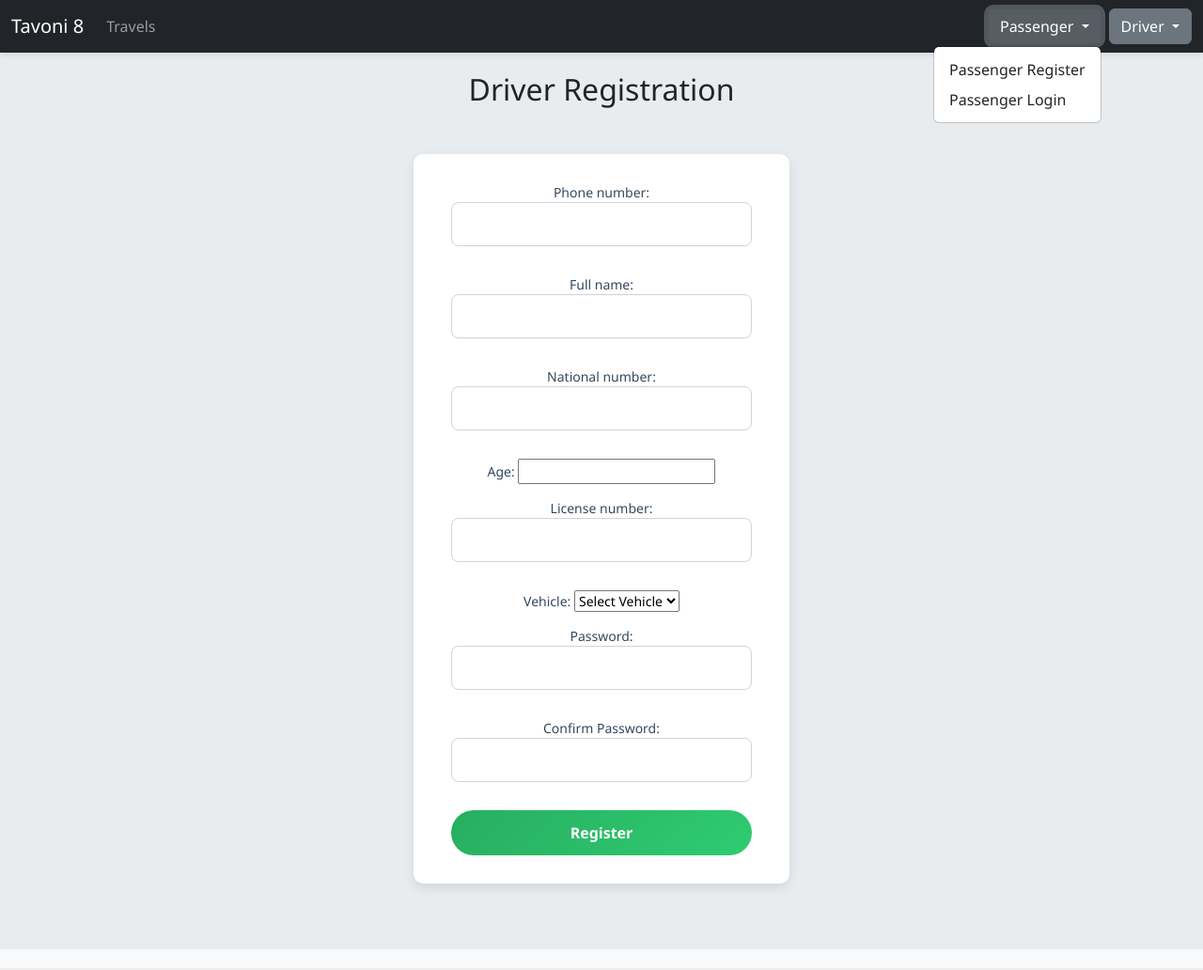
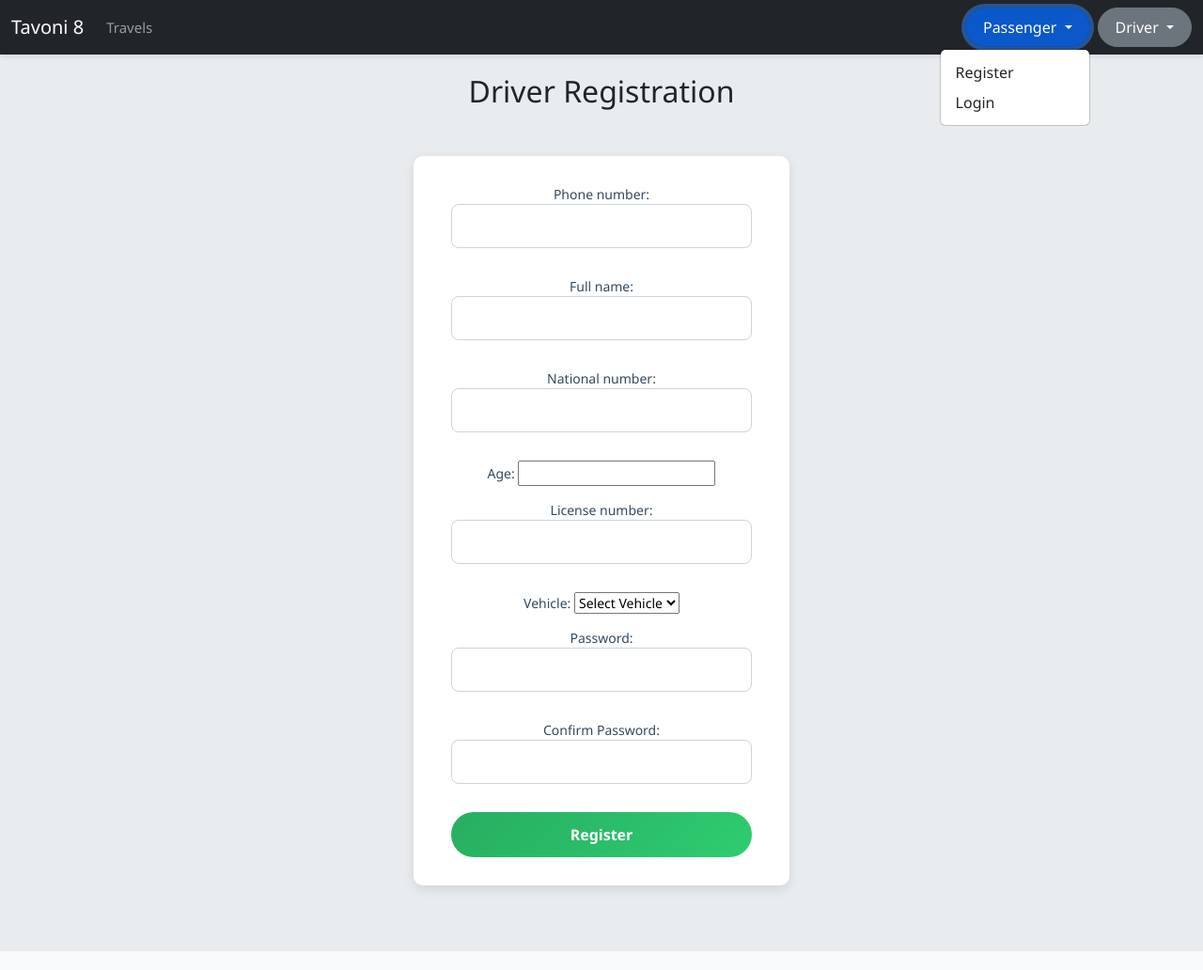
Before and after one commit to Rasouli13/Bus-Company, a Django app: page /accounting/driver/register/ in a window 1280 px wide, after a click on "Passenger". Shown: the whole page at 94% size. Before the commit the page ends 947 px from the top, so only its background shows below. Run offline with Django 5.2, Linux system fonts and the light colour scheme; data that the repository does not hold is empty.

Commit message:
Enhance navbar styling and add user badge for authenticated users

```diff
--- /dev/null
+++ b/static/css/navbar_style.css
@@ -0,0 +1,61 @@
+/* کاربر وارد شده */
+.user-badge {
+  background: #f8f9fa;
+  color: #212529;
+  font-weight: 500;
+  padding: 5px 12px;
+  border-radius: 20px;
+  margin-right: 10px;
+  font-size: 14px;
+}
+
+/* دکمه‌ها */
+.btn-outline-primary, .btn-outline-success, .btn-outline-danger {
+  border-radius: 25px;
+  padding: 8px 18px;
+  font-weight: 500;
+  transition: all 0.2s ease-in-out;
+}
+
+.btn-outline-primary:hover {
+  background-color: #0d6efd;
+  color: #fff;
+  transform: translateY(-2px);
+}
+
+.btn-outline-success:hover {
+  background-color: #198754;
+  color: #fff;
+  transform: translateY(-2px);
+}
+
+.btn-outline-danger:hover {
+  background-color: #dc3545;
+  color: #fff;
+  transform: translateY(-2px);
+}
+
+/* دکمه‌های Dropdown مدرن */
+.modern-btn {
+  border-radius: 25px;
+  padding: 8px 18px;
+  font-weight: 500;
+  transition: all 0.2s ease-in-out;
+}
+
+.modern-btn:hover {
+  transform: translateY(-2px);
+  box-shadow: 0 4px 8px rgba(0,0,0,0.2);
+}
+
+/* Navbar عمومی */
+.navbar-nav .nav-link {
+  margin-right: 15px;
+  font-weight: 500;
+  font-size: 15px;
+}
+
+.navbar-dark .navbar-nav .nav-link:hover {
+  color: #0d6efd;
+  text-decoration: underline;
+}
--- a/templates/base.html
+++ b/templates/base.html
@@ -15,7 +15,9 @@
     <link rel="stylesheet" href="{% static 'css/base_styles.css' %}">
 
     <!-- پیام پاپ‌آپ باید بعد از همه استایل‌ها لود بشه -->
+
     <link rel="stylesheet" href="{% static 'css/message_popup.css' %}">
+    <link rel="stylesheet" href="{% static 'css/navbar_style.css' %}">
 
     {% block extra_headers %}{% endblock %}
 </head>
--- a/templates/includes/navbar.html
+++ b/templates/includes/navbar.html
@@ -17,47 +17,39 @@
       <!-- Right side -->
       <div class="d-flex ms-auto align-items-center">
         {% if request.user.is_authenticated %}
-          <!-- username badge -->
-          <a class="badge bg-light text-dark me-2 text-decoration-none py-2 px-3 rounded-pill">
-            {{ request.user.phone_number }}
-          </a>
+          <span class="user-badge">{{ request.user.phone_number }}</span>
 
           {% if request.user.is_driver %}
-            <a class="btn btn-outline-light me-2" href="{% url 'travel:create_travel' %}">
-              Start Travel
-            </a>
-            <a class="btn btn-outline-light me-2" href="{% url 'travel:driver_travels' %}">
-              My Travels
-            </a>
+            <a class="btn btn-outline-primary me-2" href="{% url 'travel:create_travel' %}">Start Travel</a>
+            <a class="btn btn-outline-primary me-2" href="{% url 'travel:driver_travels' %}">My Travels</a>
           {% endif %}
 
           {% if request.user.is_passenger %}
-            <a class="btn btn-outline-light me-2" href="{% url 'travel:my_tickets' %}">
-              My Tickets
-            </a>
+            <a class="btn btn-outline-success me-2" href="{% url 'travel:my_tickets' %}">My Tickets</a>
           {% endif %}
 
-          <a class="btn btn-outline-light" href="{% url 'accounts:logout' %}">Logout</a>
+          <a class="btn btn-outline-danger" href="{% url 'accounts:logout' %}">Logout</a>
 
         {% else %}
-          <!-- Register and Login -->
+          <!-- Passenger -->
           <div class="dropdown me-2">
-            <button class="btn btn-secondary dropdown-toggle" type="button" data-bs-toggle="dropdown" aria-expanded="false">
+            <button class="btn btn-primary dropdown-toggle modern-btn" type="button" data-bs-toggle="dropdown">
               Passenger
             </button>
             <ul class="dropdown-menu dropdown-menu-end">
-              <li><a class="dropdown-item" href="{% url 'accounts:passenger_register' %}">Passenger Register</a></li>
-              <li><a class="dropdown-item" href="{% url 'accounts:passenger_login' %}">Passenger Login</a></li>
+              <li><a class="dropdown-item" href="{% url 'accounts:passenger_register' %}">Register</a></li>
+              <li><a class="dropdown-item" href="{% url 'accounts:passenger_login' %}">Login</a></li>
             </ul>
           </div>
 
+          <!-- Driver -->
           <div class="dropdown">
-            <button class="btn btn-secondary dropdown-toggle" type="button" data-bs-toggle="dropdown" aria-expanded="false">
+            <button class="btn btn-secondary dropdown-toggle modern-btn" type="button" data-bs-toggle="dropdown">
               Driver
             </button>
             <ul class="dropdown-menu dropdown-menu-end">
-              <li><a class="dropdown-item" href="{% url 'accounts:driver_register' %}">Driver Register</a></li>
-              <li><a class="dropdown-item" href="{% url 'accounts:driver_login' %}">Driver Login</a></li>
+              <li><a class="dropdown-item" href="{% url 'accounts:driver_register' %}">Register</a></li>
+              <li><a class="dropdown-item" href="{% url 'accounts:driver_login' %}">Login</a></li>
             </ul>
           </div>
         {% endif %}
```
